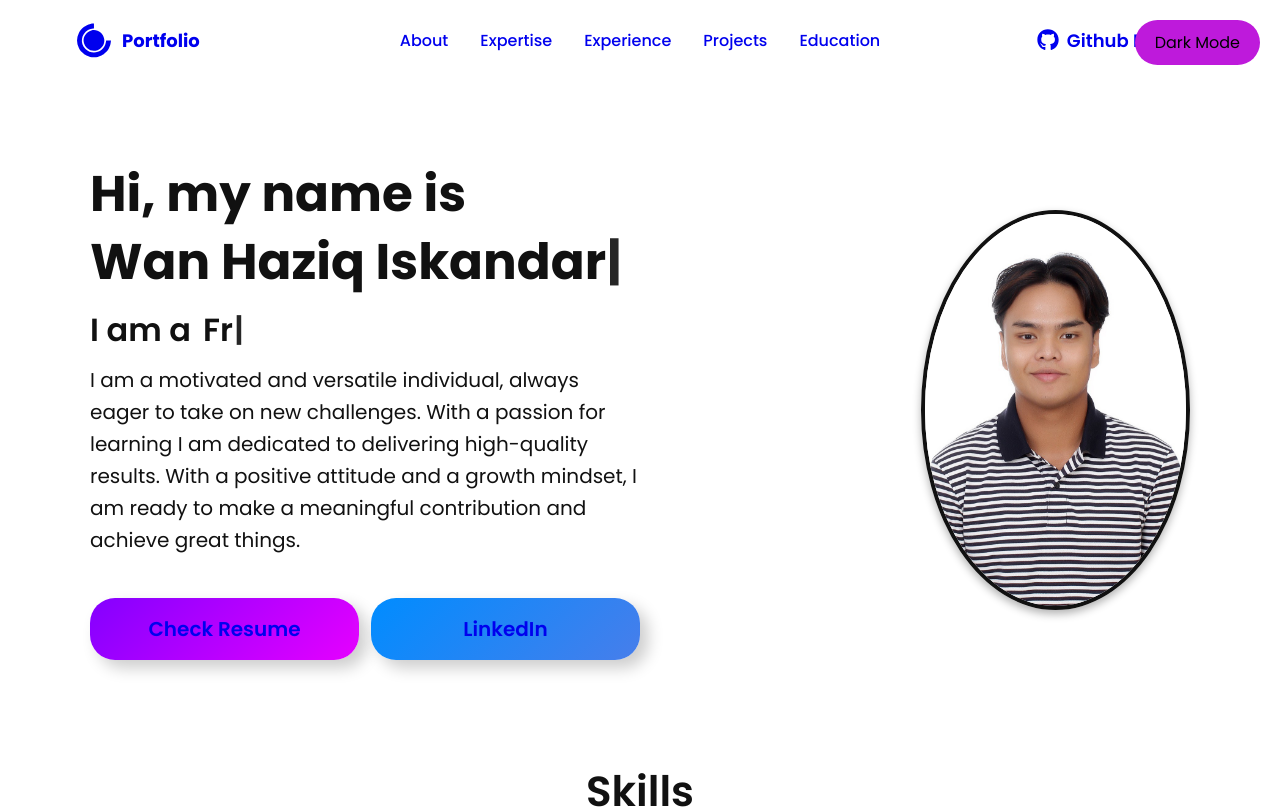
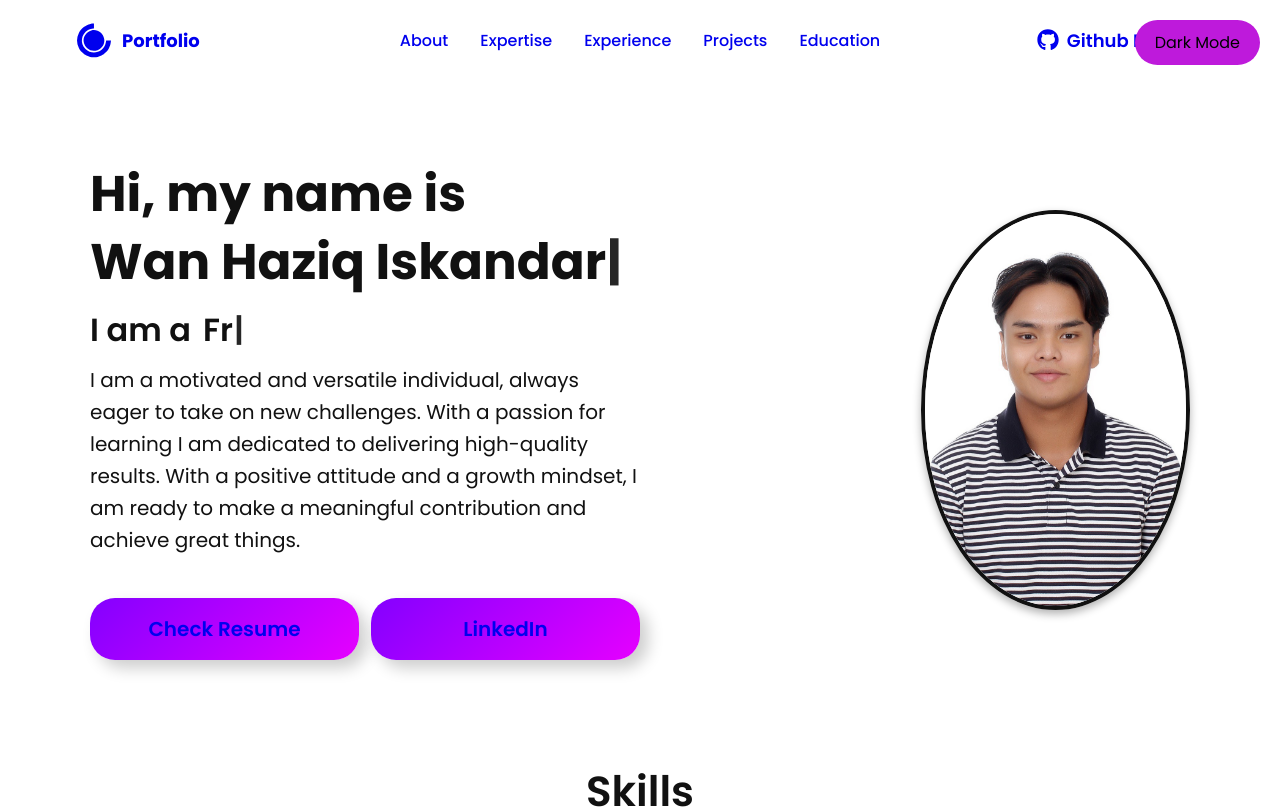
Before and after one commit to wanhaziqiskandar/eportfolio, a React (Create React App) app: page / in a window 1280 px wide. Shown: the top 809 px of the page. Built offline with nearby package versions, Linux system fonts and the light colour scheme.

Commit message:
change color for linkedin button

```diff
--- a/src/components/HeroSection/index.js
+++ b/src/components/HeroSection/index.js
@@ -213,7 +213,7 @@ export const LinkedInButton = styled.a`
   cursor: pointer;
   font-size: 20px;
   font-weight: 600;
-  background: linear-gradient(135deg, hsla(207, 100%, 50%, 1) 0%, hsla(220, 80%, 60%, 1) 100%);
+  background: linear-gradient(135deg, hsla(271, 100%, 50%, 1) 0%, hsla(294, 100%, 50%, 1) 100%);
   box-shadow: 8px 8px 16px rgba(0, 0, 0, 0.2), -8px -8px 16px rgba(255, 255, 255, 0.1);
   transition: all 0.3s ease-in-out;
 
```
